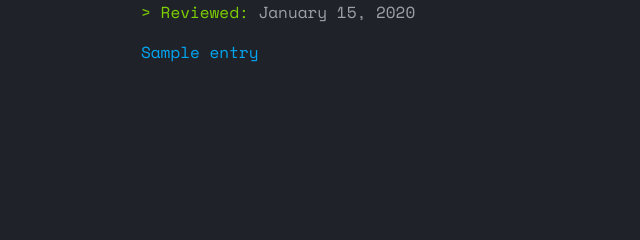
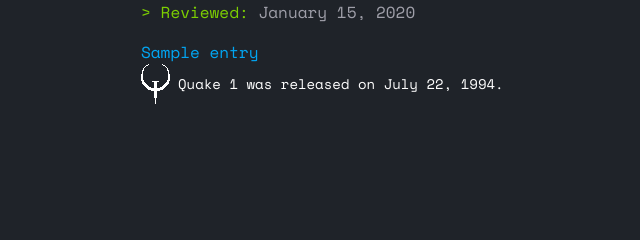
Before and after one commit to Casmo/casmo.github.io, a Laravel app: template resources/views/games.blade.php in a window 1280 px wide. Shown: the part 112-352 px from the top of the page, without its empty margins (195-835 px from the left). Run offline with Laravel 12, Linux system fonts and the light colour scheme; the template is opened without the code that fills it: most values are stand-ins (such as "Sample title", 1, 10 or a date in 2020); style sheets or scripts are compiled from the project's sources; some libraries are stand-ins or nearby versions.

Commit message:
Add Quake 1 release note to default view

```diff
--- a/resources/views/default.blade.php
+++ b/resources/views/default.blade.php
@@ -23,5 +23,9 @@
         </div>
 
         @yield('body')
+
+        <div class="flex items-center text-sm text-white">
+            <img src="https://mathieuderuiter.nl/assets/knowledge/quake-1-pixel-logo.png" class="mr-2" /> Quake 1 was released on July 22, 1994.
+        </div>
     </body>
 </html>
```
